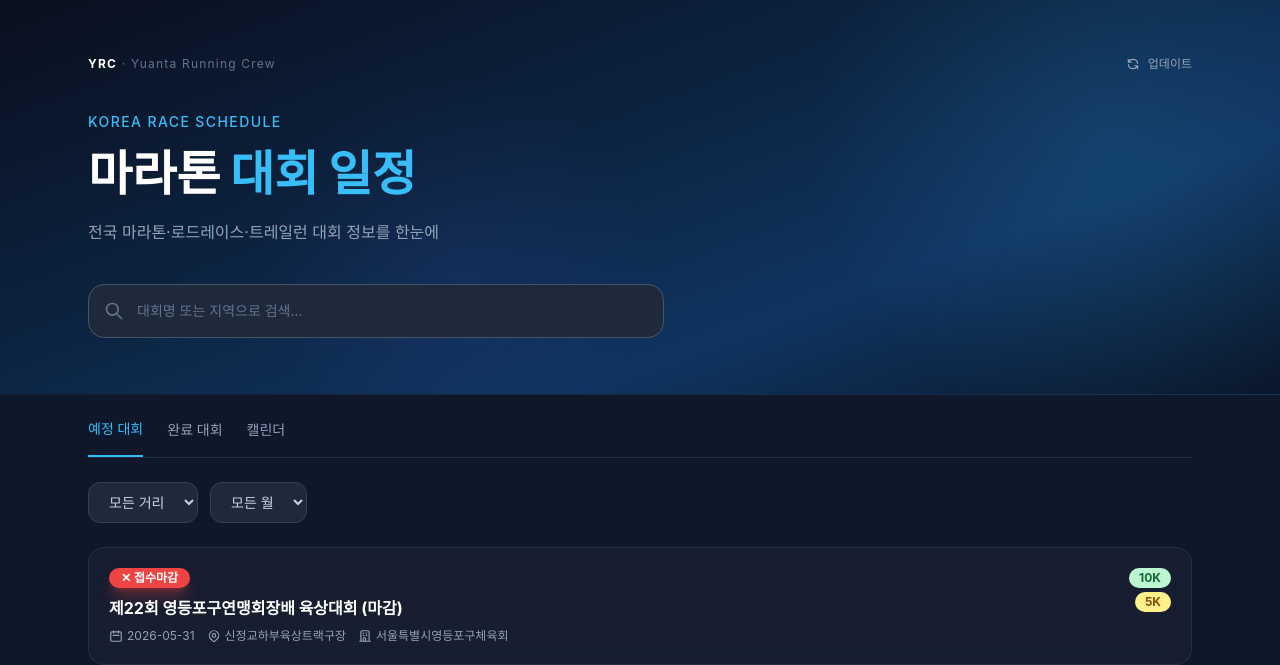
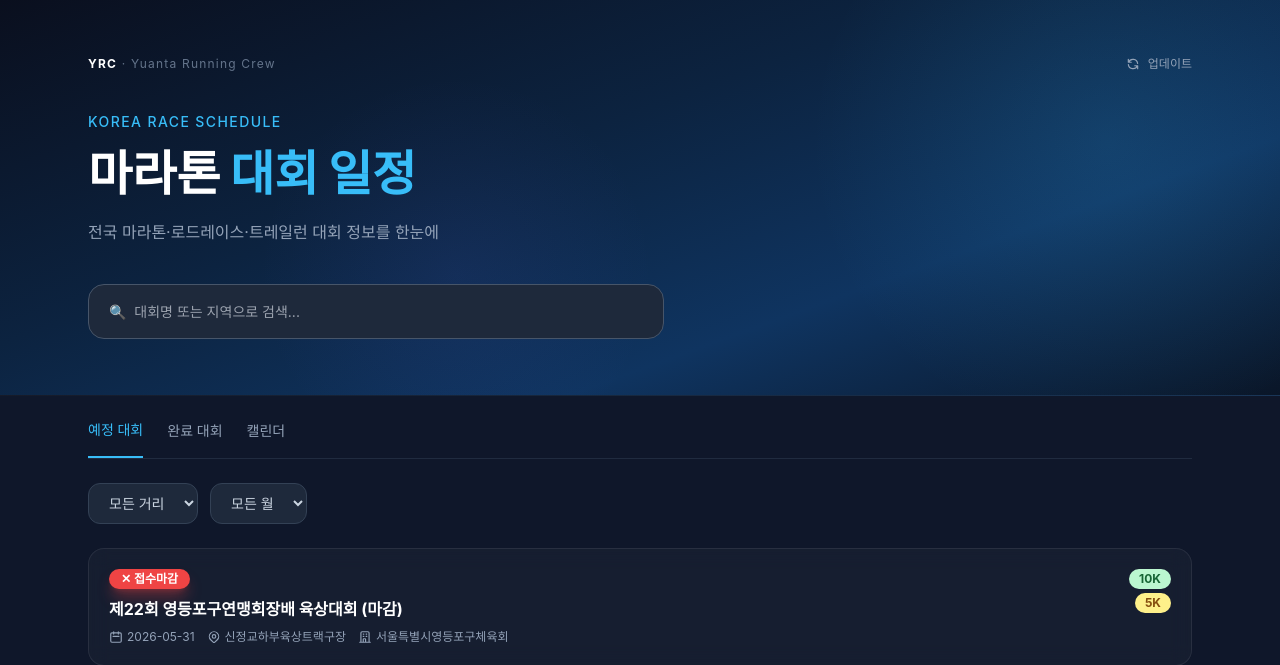
Before and after one commit to madokahill/marathon-schedule, a Flask app: page / in a window 1280 px wide. Shown: the top 665 px of the page. Run offline with Flask 3, Linux system fonts and the light colour scheme; data comes from the database, SQL or seed files in the repository; some libraries are stand-ins or nearby versions; some web fonts are replaced.

Commit message:
Update index.html
fix search input

```diff
--- a/templates/index.html
+++ b/templates/index.html
@@ -92,13 +92,10 @@
         <p class="text-slate-400 text-base">전국 마라톤·로드레이스·트레일런 대회 정보를 한눈에</p>
       </div>
 
-      <!-- 검색창 (히어로에 통합) -->
-      <div class="relative max-w-xl">
-        <svg class="absolute left-4 top-1/2 -translate-y-1/2 w-5 h-5 text-slate-500" fill="none" stroke="currentColor" viewBox="0 0 24 24">
-          <path stroke-linecap="round" stroke-linejoin="round" stroke-width="2" d="M21 21l-6-6m2-5a7 7 0 11-14 0 7 7 0 0114 0z"/>
-        </svg>
-        <input id="search-input" type="text" placeholder="대회명 또는 지역으로 검색..."
-          class="w-full bg-slate-800 border border-slate-600 rounded-2xl pl-12 pr-4 py-4 text-sm text-white focus:outline-none focus:border-sky-500 placeholder-slate-500 transition"
+      <!-- 검색창 -->
+      <div class="max-w-xl">
+        <input id="search-input" type="text" placeholder="🔍  대회명 또는 지역으로 검색..."
+          style="width:100%; background:#1e293b; border:1px solid #475569; border-radius:16px; padding:16px 20px; font-size:14px; color:#fff; outline:none;"
           oninput="filterRaces()" />
       </div>
     </div>
```
